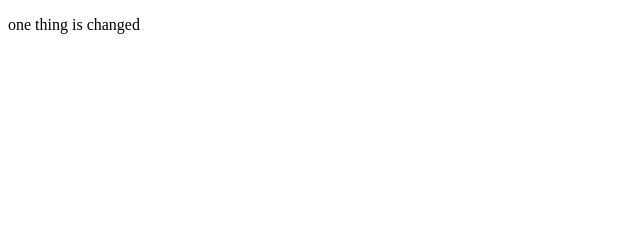
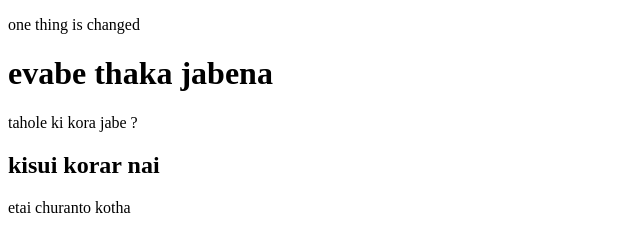
Before and after one commit to MUYEENKHAN/my-first-repo, a plain HTML site: page index.html in a window 1280 px wide. Shown: the whole page, without its empty margins (0-640 px from the left). Drawn offline with Linux system fonts and the light colour scheme.

Commit message:
typed something

```diff
--- a/index.html
+++ b/index.html
@@ -8,5 +8,8 @@
 </head>
 <body>
     <p>one thing is changed</p>
+    <h1>evabe thaka jabena</h1>
+    tahole ki kora jabe ? <h2>kisui korar nai</h2>
+    etai churanto kotha
 </body>
 </html>
```
